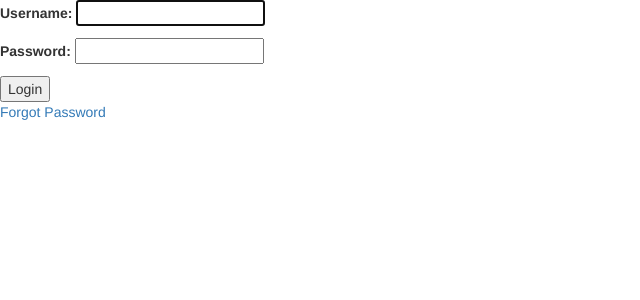
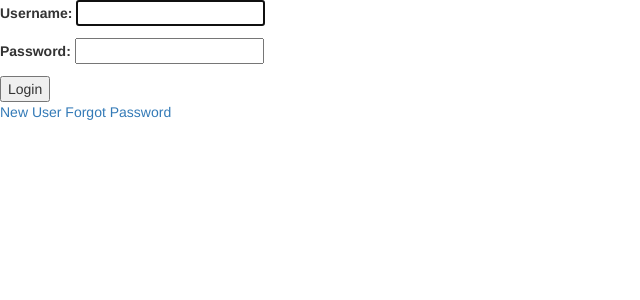
Before and after one commit to drewmcd621/lunch-picker, a Django app: page /login/ in a window 1280 px wide. Shown: the top 300 px of the page, without its empty margins (0-640 px from the left). Run offline with Django 3.2, Linux system fonts and the light colour scheme; some libraries are stand-ins or nearby versions.

Commit message:
Fix urls

```diff
--- a/LunchPicker/urls.py
+++ b/LunchPicker/urls.py
@@ -18,6 +18,7 @@ from django.contrib import admin
 
 urlpatterns = [
     url(r'^admin/', admin.site.urls),
+    url(r'^register/$', 'picker.views.register', name='register'),
     url('^', include('django.contrib.auth.urls')),
 
 ]
--- a/picker/templates/registration/login.html
+++ b/picker/templates/registration/login.html
@@ -17,6 +17,7 @@
   {{ form.as_p }}
   <button type="submit">Login</button>
 </form>
-<a href="{% url 'reset' %}">Forgot Password</a>
+<a href="{% url 'register' %}">New User</a>
+<a href="{% url 'password_reset' %}">Forgot Password</a>
 
 {% endblock %}
```
